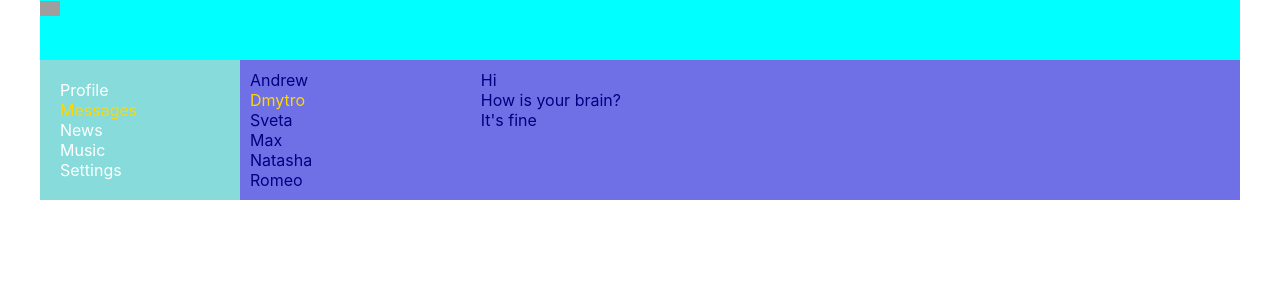
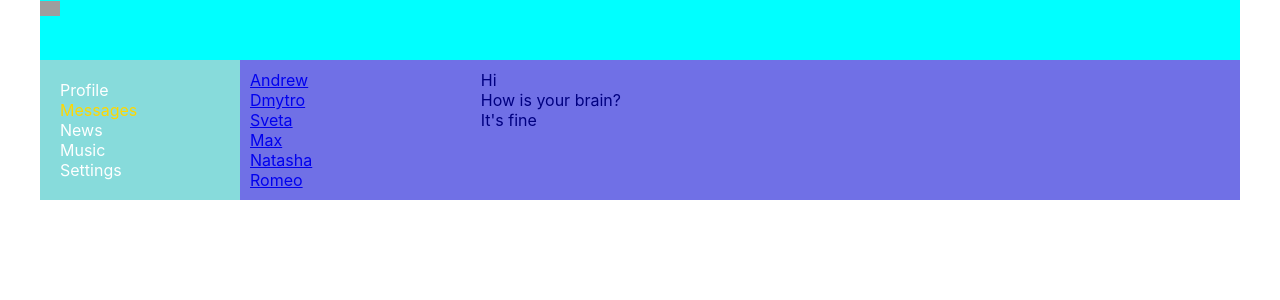
Before and after one commit to dimaBohomaz/social-network, a React (Create React App) app: page /dialogs in a window 1280 px wide. Shown: the top 300 px of the page. Built offline with nearby package versions, Linux system fonts and the light colour scheme; grey boxes are pictures that could not be loaded.

Commit message:
ending 22

```diff
--- a/src/components/Dialogs/Dialogs.jsx
+++ b/src/components/Dialogs/Dialogs.jsx
@@ -1,14 +1,27 @@
+import { NavLink } from "react-router-dom";
 import s from "./Dialogs.module.css";
 const Dialogs = (props) => {
   return (
     <div className={s.dialogs}>
       <div className={s.dialogsItems}>
-        <div className={s.dialog}>Andrew</div>
-        <div className={s.dialog +' '+ s.active}>Dmytro</div>
-        <div className={s.dialog}>Sveta</div>
-        <div className={s.dialog}>Max</div>
-        <div className={s.dialog}>Natasha</div>
-        <div className={s.dialog}>Romeo</div>
+        <div className={s.dialog}>
+          <NavLink to = '/dialogs/1' >Andrew</NavLink>
+          </div>
+        <div className={s.dialog +' '+ s.active}>
+        <NavLink to = '/dialogs/2' >Dmytro</NavLink>
+          </div>
+        <div className={s.dialog}>
+        <NavLink to = '/dialogs/3' >Sveta</NavLink>
+          </div>
+        <div className={s.dialog}>
+        <NavLink to = '/dialogs/4' >Max</NavLink>
+          </div>
+        <div className={s.dialog}>
+        <NavLink to = '/dialogs/5' >Natasha</NavLink>
+          </div>
+        <div className={s.dialog}>
+        <NavLink to = '/dialogs/6' >Romeo</NavLink>
+          </div>
       </div>
       <div className={s.messages}>
 <div className={s.message}>Hi</div>
```
